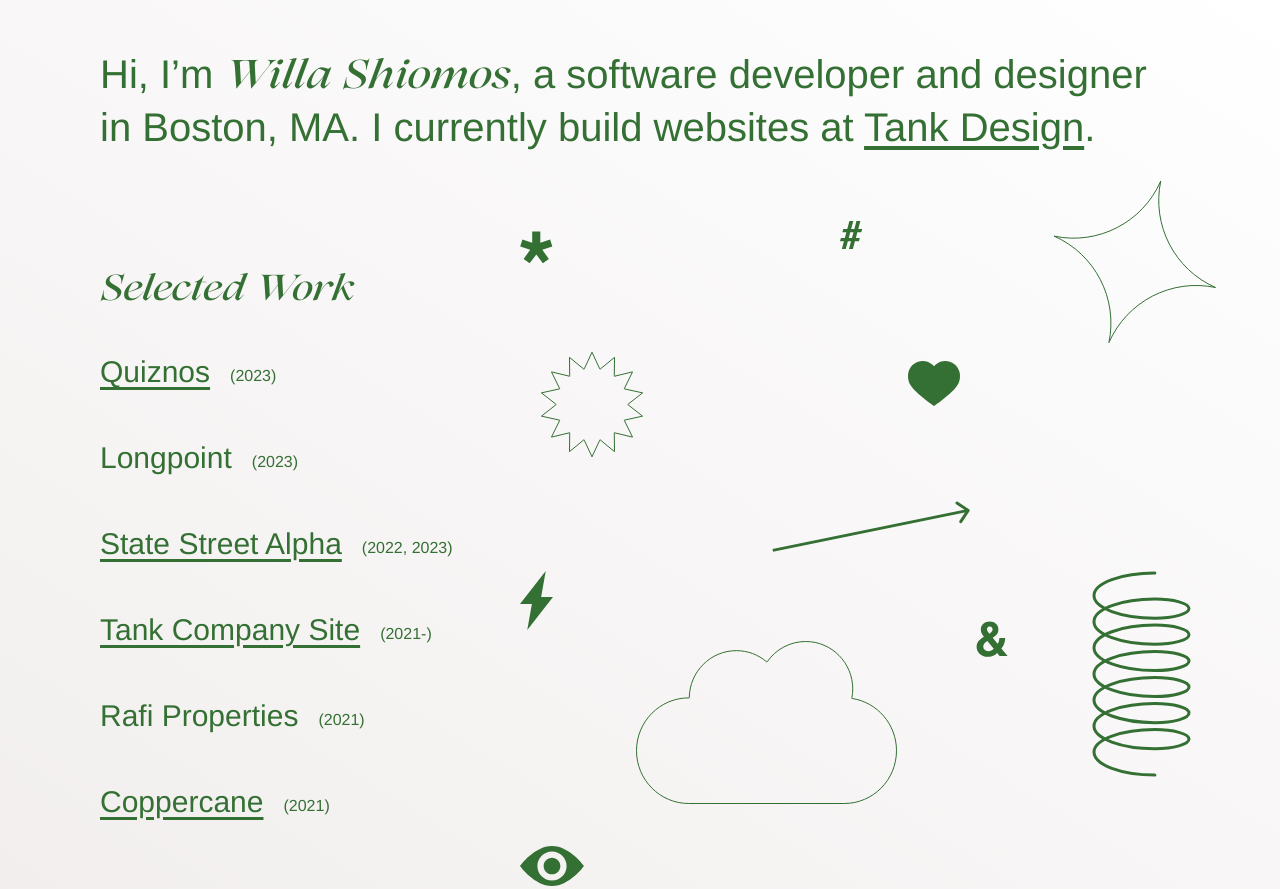
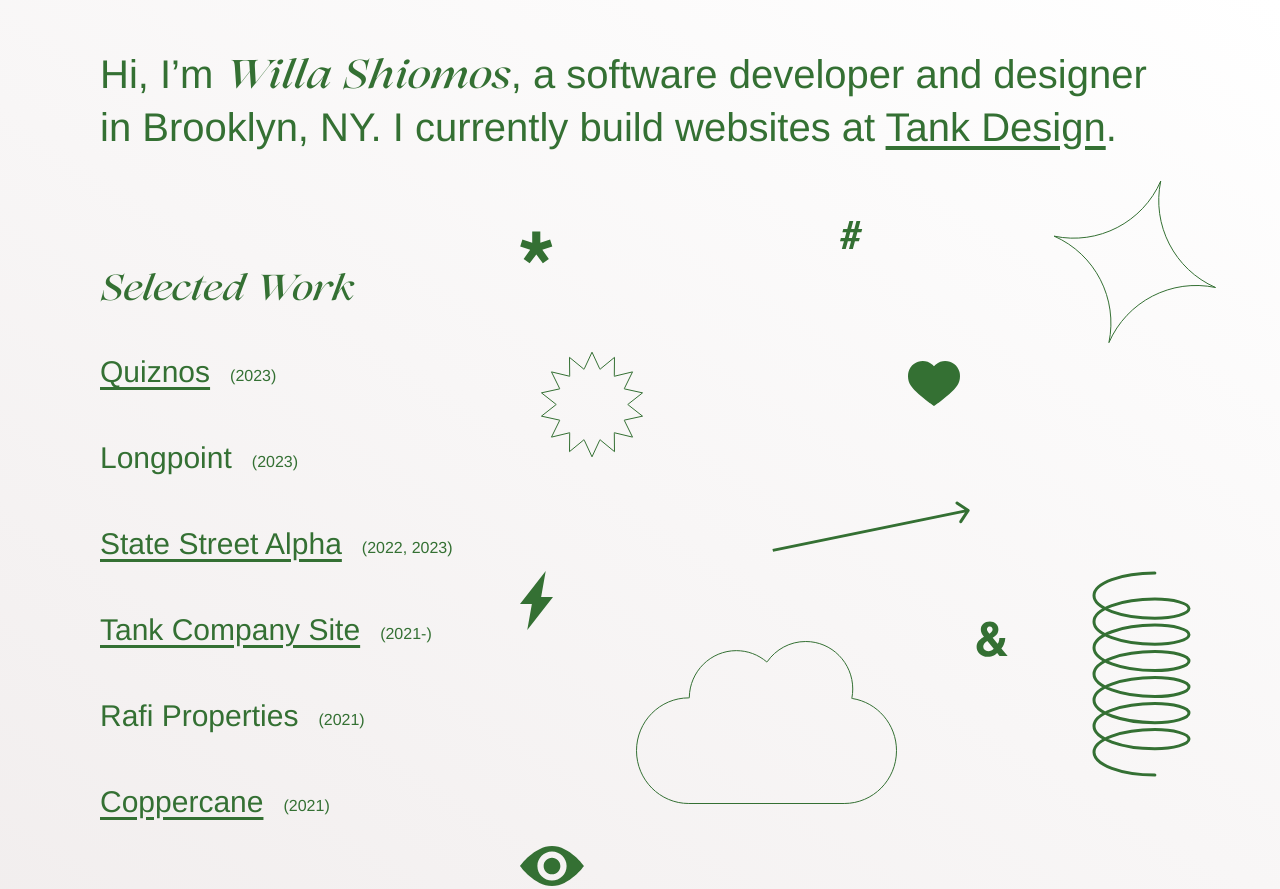
Before and after one commit to willashiomos/personalwebsite2023, a website built with webpack: page src/index.html in a window 1280 px wide. Shown: the top 889 px of the page. Built offline with nearby package versions, Linux system fonts and the light colour scheme.

Commit message:
try again?

```diff
--- a/src/index.html
+++ b/src/index.html
@@ -14,7 +14,7 @@
     <div class="container">
       <h1 class="intro">
         Hi, I’m <a href="#" class="lovelace">Willa Shiomos</a>, a software
-        developer and designer in Boston, MA. I currently build websites at
+        developer and designer in Brooklyn, NY. I currently build websites at
         <a
           href="https://tankdesign.com"
           target="_blank"
```
